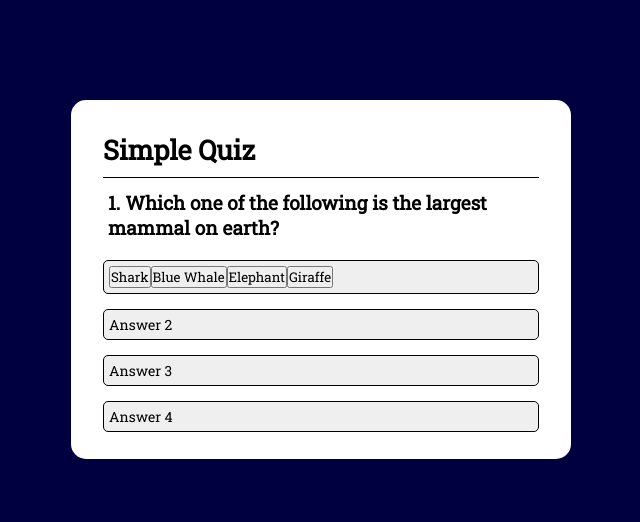
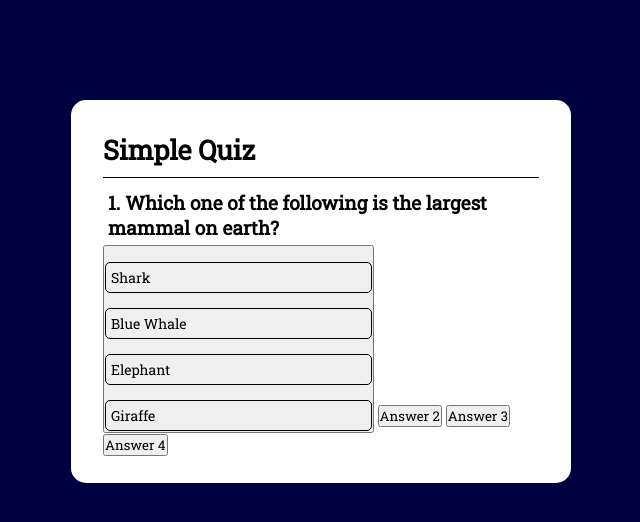
Before and after one commit to riya-rjha/JS-Projects, a plain HTML site: page Quiz App/index.html in a window 1280 px wide. Shown: the whole page, without its empty margins (319-959 px from the left). Drawn offline with Linux system fonts and the light colour scheme.

Commit message:
Changing id to class

```diff
--- a/Quiz App/style.css
+++ b/Quiz App/style.css
@@ -34,7 +34,7 @@ body {
     margin-top: 7px;
 }
 
-#options {
+.options {
     width: 100%;
     padding: 5px;
     margin-top: 15px;
@@ -62,7 +62,7 @@ body {
     display: none;
 }
 
-#options:hover{
+.options:hover{
     background-color: black;
     color: white;
 }
```
